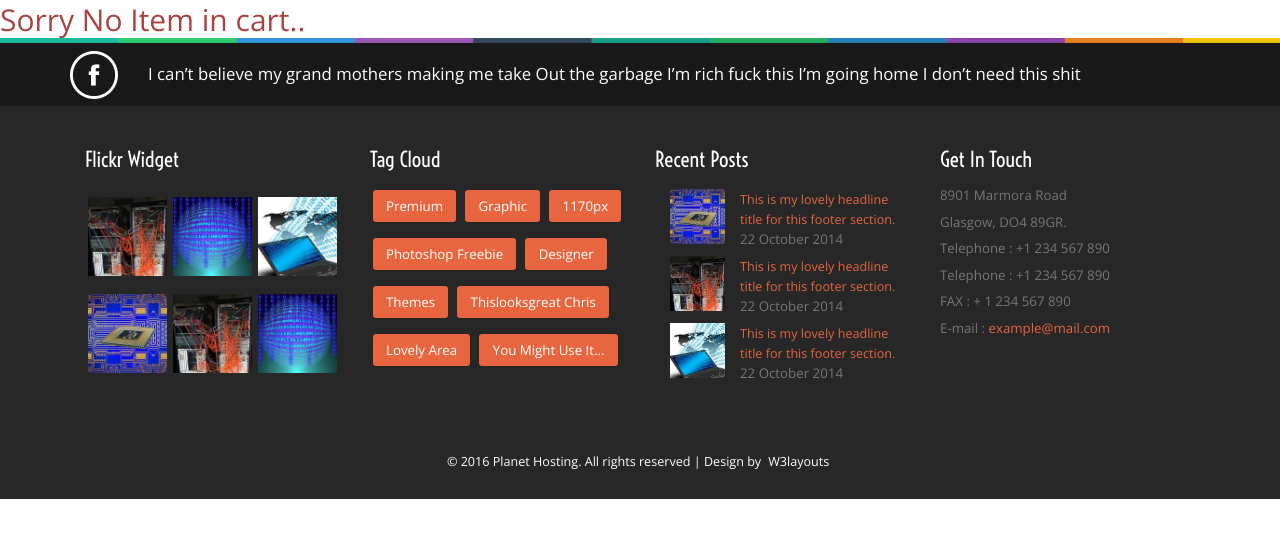
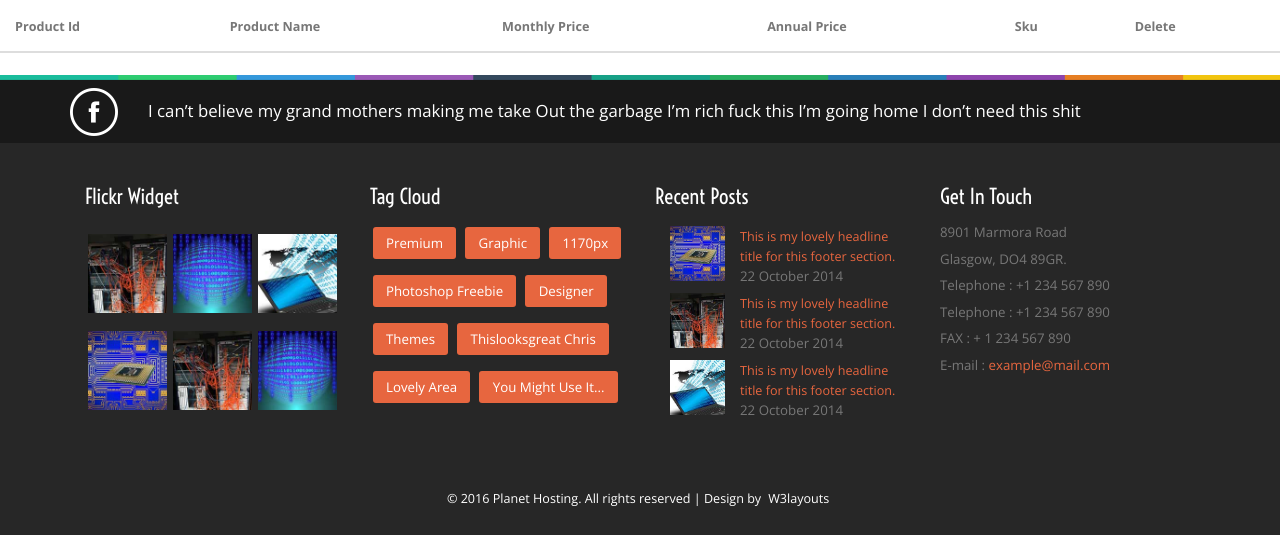
Before and after one commit to SumitShukla87/CED_HOSTING, a PHP site: page /cart.php?id=1 in a window 1280 px wide. Shown: the part 136-671 px from the top of the page. Run offline with PHP 8.4, Linux system fonts and the light colour scheme; tables that the repository leaves empty or names only in its code hold one stand-in row (values such as "Sample post"); lists and menus that the app fills with data are empty; some libraries are stand-ins or nearby versions.

Commit message:
Cart page implementation

```diff
--- a/cart.php
+++ b/cart.php
@@ -12,164 +12,66 @@
  * @link     https://localhost/
  */
 ?>
-<?php session_start(); ?>
+<?php session_start();
+        require_once "class/Dbcon.php";
+        require_once "class/Product.php";
+        $db = new Dbcon();
+        $prod = new Product();
+
+?>
         <?php require 'header.php' ?>
-        <?php
-
-        // echo '<div id="main">';
-        // echo '<div id="products">';
-        // echo'<form method="GET" action="">';
-        // foreach ($product_list as $key=>$value) {
-
-        //     echo '<div id="product-101" class="product">';
-        //     echo '<img src='.$value['img'].'>';
-        //     echo '<h3 class="title"><a href="#">'.$value['title'].'</a></h3>';
-        //     echo'<span>Price:'.$value['price'].'</span>';
-        //     echo"<a class='add-to-cart' href='products.php?$key'>Add To Cart</a>";
-        //     echo'</div>';
-
-        //     if (isset($_GET["$key"])) {
-
-        //         $title = $value['title'];
-        //         $price = $value['price'];
-        //         $img = $value['img'];
-        //         $quant = 1;
-        //         foreach ($_SESSION as  $key1=>$value1) {
-
-        //             if ($key1 == $key) {
-        //                 $quant =$value1[3] + 1;
-
-
-        //             }
-
-
-        //         }
-        //         $prod = array($title,$price ,$img, $quant);
-        //         $_SESSION[$title]= $prod;
-
-
-        //     }
-
-        // }
 
 
 
-        // echo'</form>';
-        // echo'</div>';
-        // echo'</div>';
-
-        ?>
-        <?php
-
-        // $bill=0;
-        // $total = 0;?>
-<?php if (isset($_SESSION['cart'])) {
-?>
-
-                                <table class="table">
+        <table class="table">
                                 <thead class="table-danger">
                                 <tr>
                                 <th>Product Id</th>
-                                <th>Category Name</th>
                                 <th>Product Name</th>
                                 <th>Monthly Price</th>
                                 <th>Annual Price</th>
-                                <th>Delete </th>
+                                <th>Sku </th>
+                                <th>Delete</th>
                                 </tr>
                                 </thead>
                                 <tbody class="tbody-">
-                                <tr>
-                                <td>Hello</td>
-                                <td>Hello</td>
-                                <td>Hello</td>
-                                <td>Hello</td>
-                                <td>Hello</td>
-                                <td>Hello</td>
+        <?php
+        if (!isset($_SESSION['cart'])) {
+                $_SESSION['cart'] = array();
+        }
+        $id = $_REQUEST['id'];
+        $details =$prod->showCart($id, $db->conn);
+        foreach ($details as $key=> $value) {
+            $pro_id = $value['prod_id'];
+            $name = $value['prod_name'];
+            $mprice = $value['mon_price'];
+            $aprice = $value['annual_price'];
+            $sku = $value ['sku'];
+            $data = array('pro_id'=>$pro_id, 'name'=>$name, 'mprice'=>$mprice, 'aprice'=>$aprice, 'sku'=>$sku);
+            array_push($_SESSION['cart'], $data);
+        //     unset($_SESSION['cart']);
+        //     print_r($_SESSION['cart']);
+        }
+        foreach ($_SESSION['cart'] as $k=>$v) {
+                // print_r($v['pro_id']);
+               ?>
 
-            </tr>
-<?php   } else {?>
-<h2 class="text-danger p-5">Sorry No Item in cart..</h2>
-
-<?php }?>
-<?php
-        // foreach ($_SESSION as $pro) {
-        //         $p = 0;
-        //         $q = 0;
-
-        //     echo'<tr>';
-        //     echo'<form action="editproduct.php" method="POST">';
-        //     foreach ($pro as $key=>$value) {
+                                 <tr>
+                                 <td><?php echo $v['pro_id'];?></td>
+                                 <td><?php echo $v['name'];?></td>
+                                 <td><?php echo $v['mprice'];?></td>
+                                 <td><?php echo $v['aprice'];?></td>
+                                 <td><?php echo $v['sku'];?></td>
+                                 <td><a href="#" class="bg-warning" onclick="<?php //session_destroy();?>">Delete</a></td>
 
 
+                                 </tr>
+
+        <?php } ?>
+         </tbody>
+         </table>
 
 
-        //         if ($key==3) {
-        //             echo"<td><input type='text' name='name$key' value='$value'></td>";
-
-        //             $q = $value;
-
-
-        //         } elseif ($key==2) {
-
-
-        //             echo"<input type='hidden' name='name$key' value='$value'>";
-        //             echo'<td> <img src = '.$value.'></td>';
-
-
-        //         } elseif ($key==1) {
-        //             echo"<input type='hidden' name='name$key' value='$value'>";
-        //             echo'<td>'.$value.'</td>';
-        //             $p = $value;
-
-
-
-
-
-
-
-        //         } elseif ($key==0) {
-        //             echo"<input type='hidden' name='name$key' value='$value'>";
-
-        //             echo'<td>'.$value.'</td>';
-
-
-        //         }
-
-
-
-        //     }
-
-
-
-        //     $bill = ($q * $p);
-        //     echo'<td>'.($bill) .'</td>';
-
-
-
-        //     echo"<td><input type='submit' name='event' value='Update'  class='b1'></td>";
-        //     echo"<td><input type='submit' name='event' value='Delete'  class='b1'></td>";
-        //     echo'</form>';
-
-
-        //     echo'</tr>';
-        //     $total = ($total+$bill);
-
-
-
-
-        // }
-
-        // echo"<tr>";
-        // echo"<td colspan='7'>Total price: ".($total)."</td>";
-        // echo"</tr>";
-
-
-
-
-
-        ?>
-          </tbody>
-         </table>
          <?php require 'footer.php'; ?>
 
 
--- a/catpage.php
+++ b/catpage.php
@@ -56,7 +56,7 @@
                                                     <li><strong>location</strong> : <img src="images/india.png"></li>
                                                     </ul>
                                                 </div>
-                                                <a href="#">buy now</a>
+                                                <a href="cart.php?id=<?php echo $value['prod_id'] ?>">buy now</a>
                                             </div>
                                             <?php } ?>
                                             <!-- <div class="col-md-3 linux-price">
--- a/class/Product.php
+++ b/class/Product.php
@@ -231,5 +231,19 @@ class Product
         return $a;
 
     }
+    /**
+     * Function to Show product on Cat  page
+     */
+    public function showCart($id, $conn)
+    {
+        $a=array();
+         $sql = "SELECT * FROM  `tbl_product_description`  INNER JOIN `tbl_product` ON `tbl_product_description`.`prod_id` = `tbl_product`.`id` WHERE `prod_id`='".$id."' AND `prod_available`=1 ";
+        $result =$conn->query($sql);
+        while ($row = $result->fetch_assoc()) {
+            array_push($a, $row);
+        }
+        return $a;
+
+    }
 
 }
```
